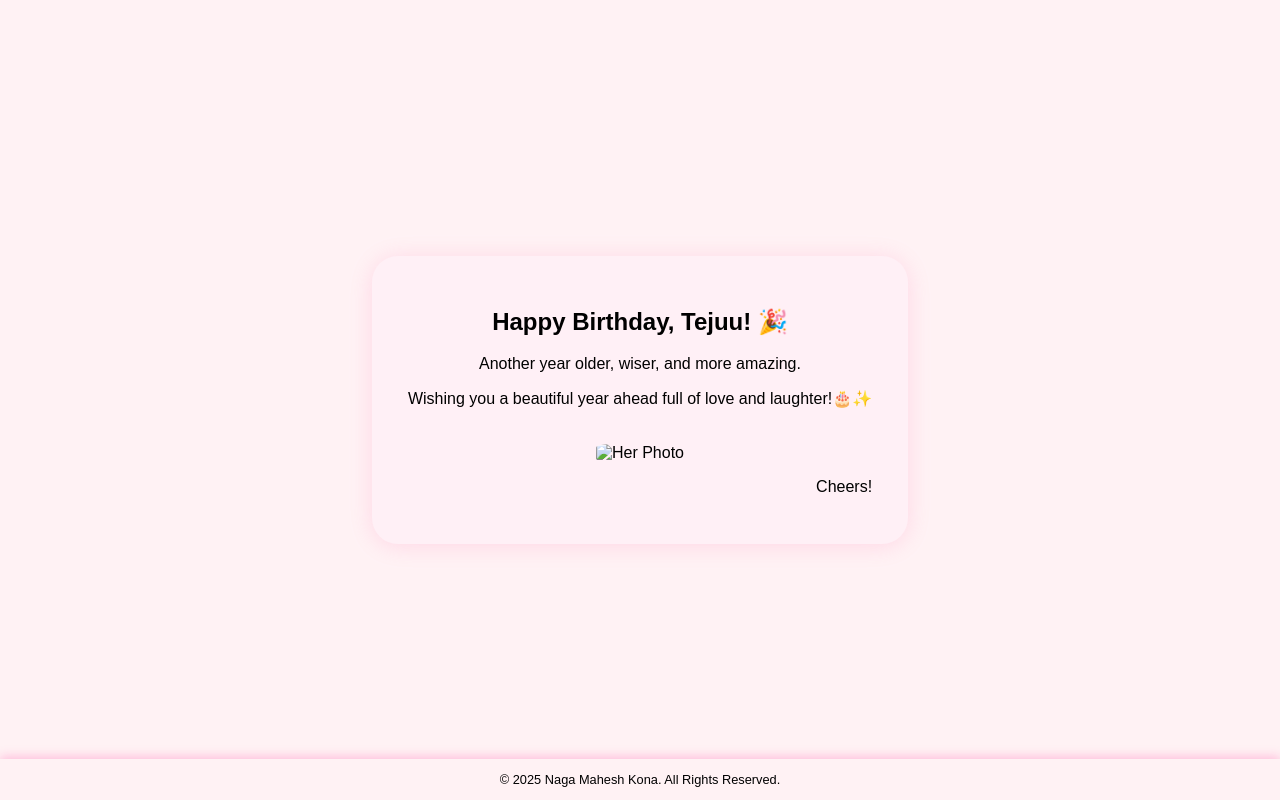
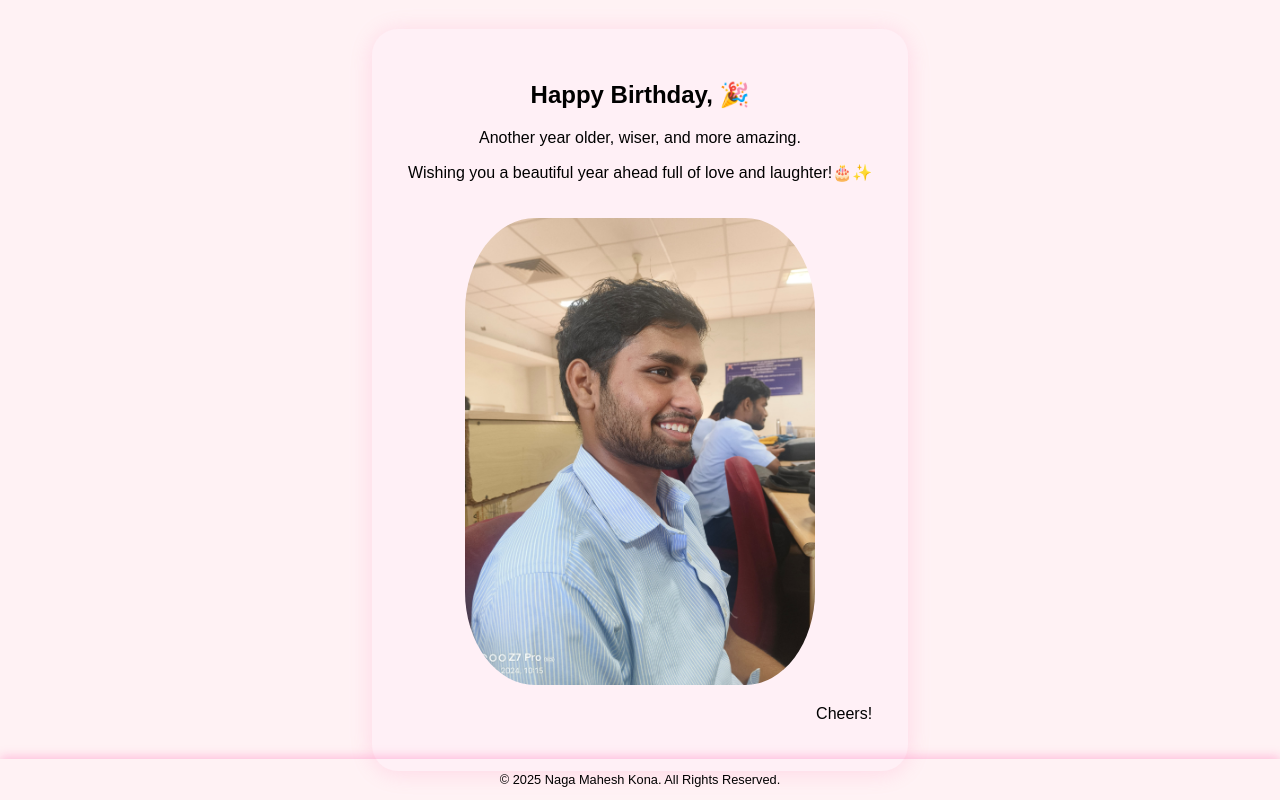
Before and after one commit to Mahesh-Kona/Birthday-greeting-site, a plain HTML site: page index.html in a window 1280 px wide. Both pictures are taken after a click on the element 545 px from the left and 383 px from the top of the page. Drawn offline with Linux system fonts and the light colour scheme.

Commit message:
initial commit

```diff
--- a/index.html
+++ b/index.html
@@ -20,11 +20,11 @@
   <div id="greeting" style="display:none;">
     <div id="message">
 
-      <h2>Happy Birthday, Tejuu! 🎉</h2>
+      <h2>Happy Birthday, 🎉</h2>
       <P>Another year older, wiser, and more amazing.</P>
       <p>Wishing you a beautiful year ahead full of love and laughter!🎂✨</p>
 
-      <img src="" alt="Her Photo" style="width:350px;border-radius:20%;margin-top:20px;">
+      <img src="mahesh.jpg" alt="Her Photo" style="width:350px;border-radius:20%;margin-top:20px;">
       <p style="text-align: right;">Cheers!</p>
     </div>
   </div>
```
Also changed, not shown: teju.jpg (deleted).
